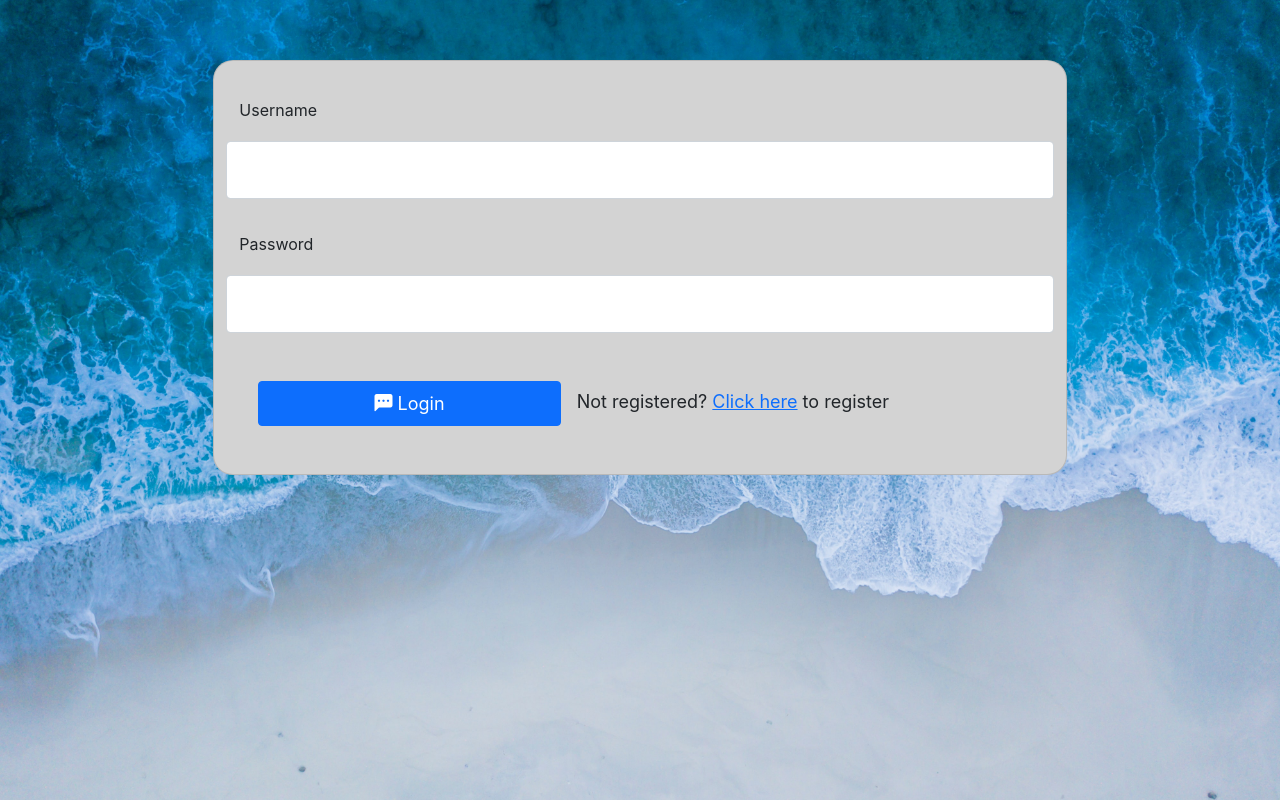
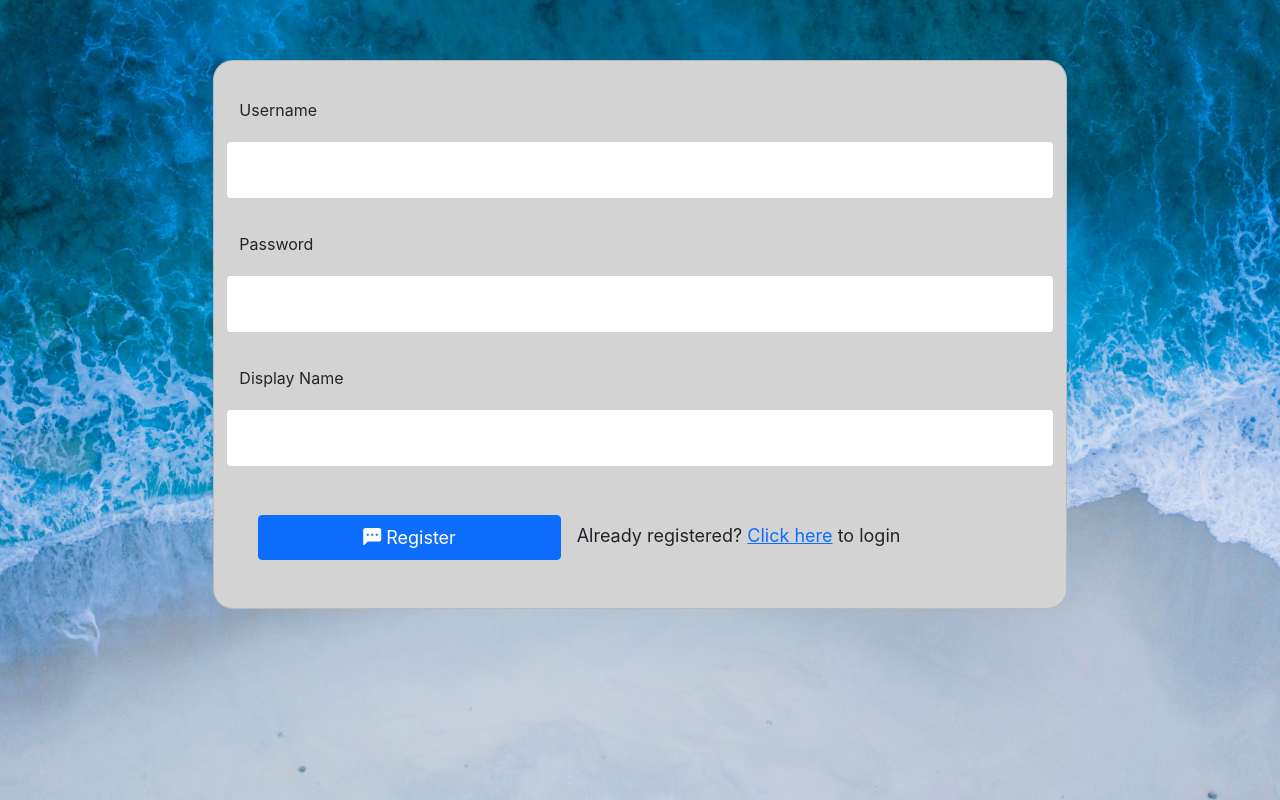
Before and after one commit to danielkarl888/WAppBIU, a React (Create React App) app: page / in a window 1280 px wide. Built offline with nearby package versions, Linux system fonts and the light colour scheme.

Commit message:
dvir test commit

```diff
--- a/src/FormStartScreen.js
+++ b/src/FormStartScreen.js
@@ -7,7 +7,7 @@ function FormStartScreen () {
 
         return (
           <form className="col card mt-2" id="conncectCard">
-          <LoginPage/>
+          <RegisterPage/>
           </form>
         );
 }
```
